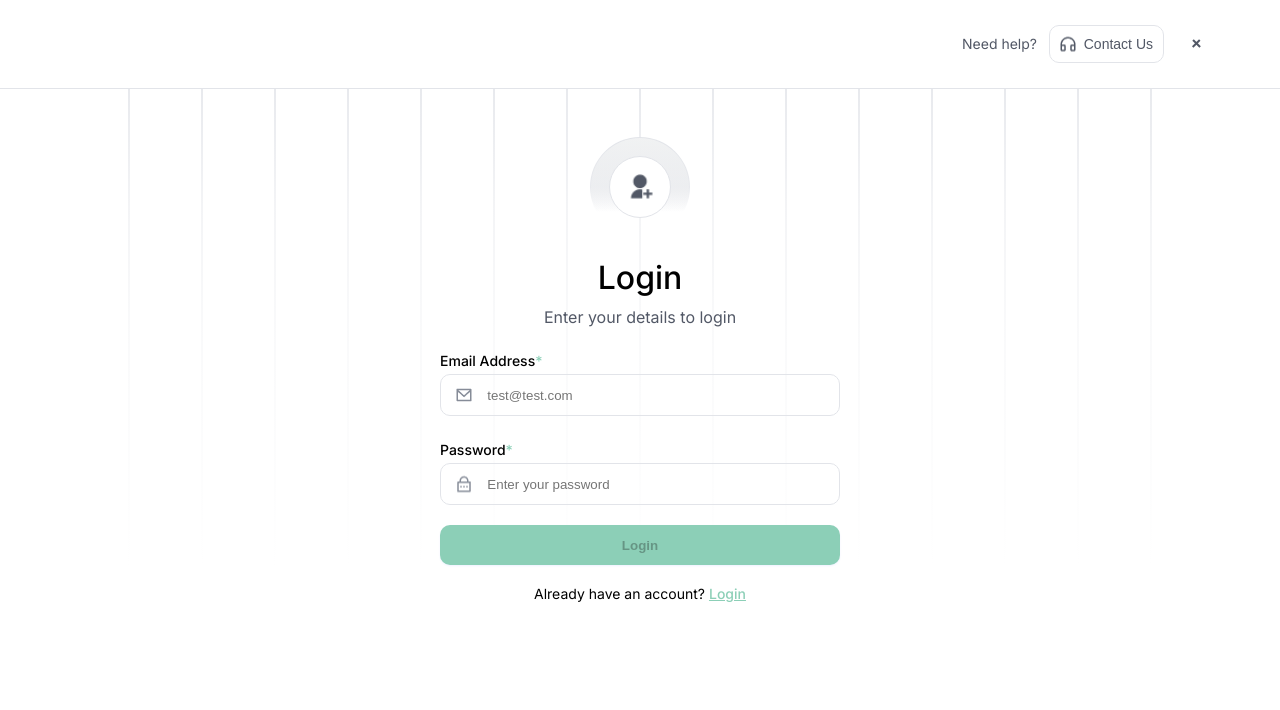
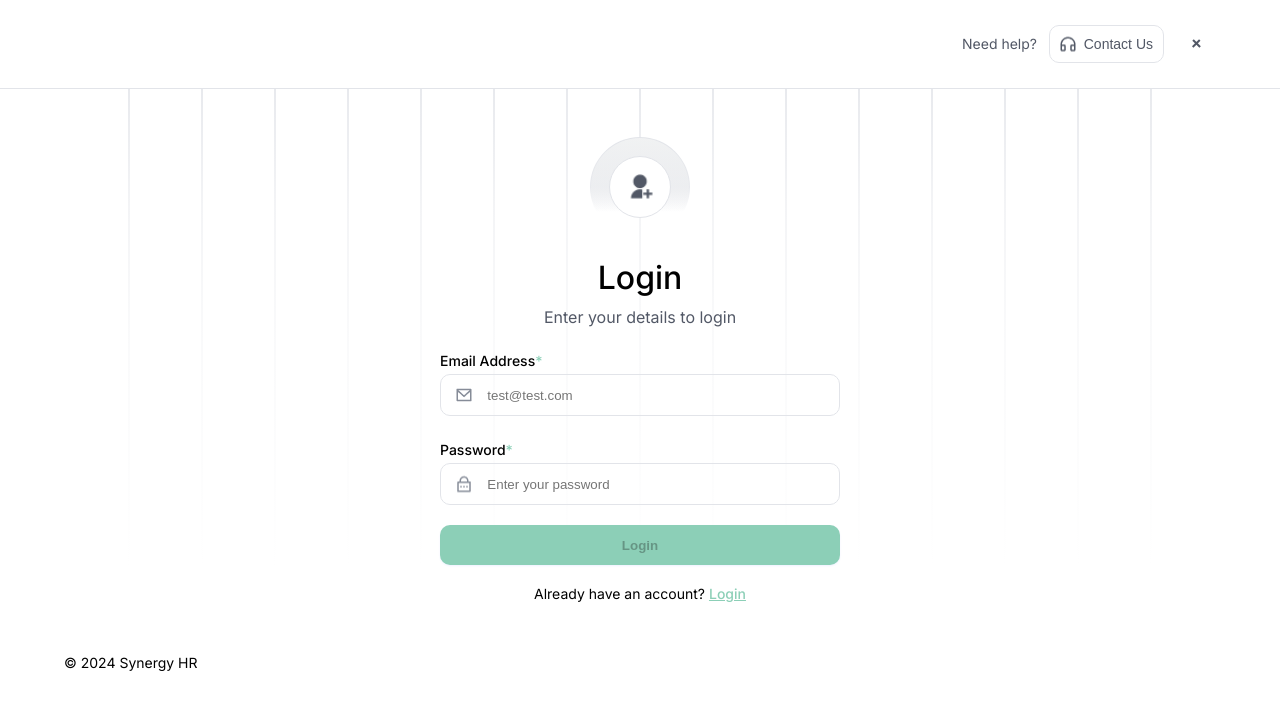
Before and after one commit to georgiobejjani/veerTest, a React (Create React App) app: page /login in a window 1280 px wide. Shown: the top 710 px of the page. Built offline with nearby package versions, Linux system fonts and the light colour scheme.

Commit message:
Implemented the footer

```diff
--- /dev/null
+++ b/src/Components/Footer/Footer.js
@@ -0,0 +1,11 @@
+import React from 'react'
+import classes from './Footer.module.scss';
+export default function Footer() {
+    return (
+        <footer className={classes.footer_container}>
+            <div className='container'>
+                <span className={classes.footer_container__tag}>© {new Date().getFullYear()} Synergy HR</span>
+            </div>
+        </footer>
+    )
+}
--- /dev/null
+++ b/src/Components/Footer/Footer.module.scss
@@ -0,0 +1,14 @@
+@import '../../sass/style.scss';
+
+.footer_container {
+    width: 100%;
+    margin-top: 50px;
+    position: relative;
+
+    &__tag {
+        font-size: 14px;
+        @media #{$mobile} {
+            font-size: 12px;
+        }
+    }
+}
--- a/src/Components/HeaderPattern/HeaderPattern.module.scss
+++ b/src/Components/HeaderPattern/HeaderPattern.module.scss
@@ -5,8 +5,7 @@
     width: 80%;
     margin: auto;
     height: 60vh;
-    display: flex;
-    justify-content: space-between;
+    @include flex(row,nowrap,space-between);
     top: 88px;
     @include center_align();
     position: absolute;
--- a/src/Containers/Login/Login.js
+++ b/src/Containers/Login/Login.js
@@ -1,11 +1,13 @@
 import React from 'react'
 import Header from '../../Components/Header/Header'
 import LoginForm from '../../Components/LoginForm/LoginForm'
+import Footer from '../../Components/Footer/Footer'
 export default function Login() {
     return (
         <>
             <Header />
             <LoginForm />
+            <Footer/>
         </>
     )
 }
```
